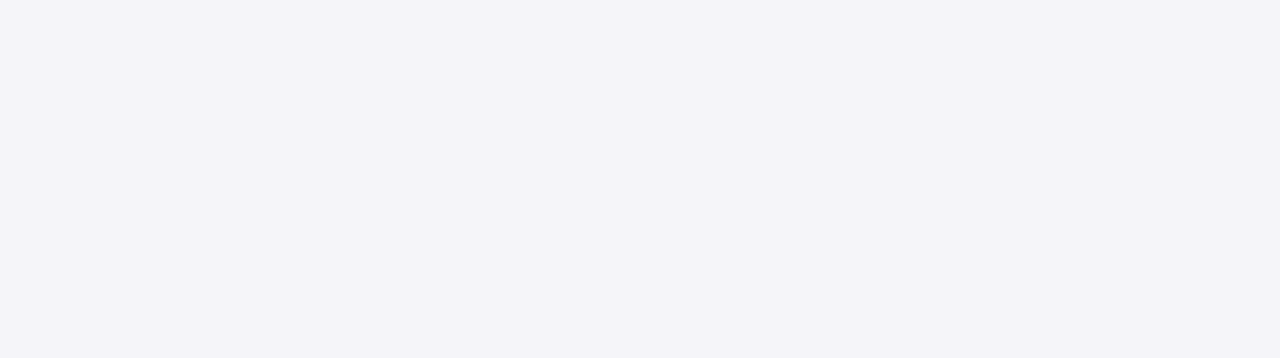
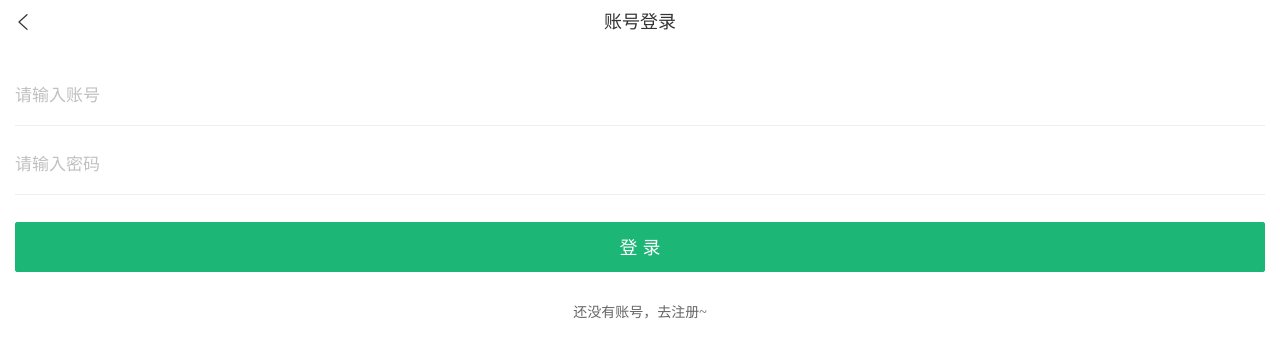
Before and after one commit to e-aj/hkzf, a React (Create React App) app: page /login in a window 1280 px wide. Shown: the top 358 px of the page. Built offline with nearby package versions, Linux system fonts and the light colour scheme.

Commit message:
登录界面

```diff
--- a/package.json
+++ b/package.json
@@ -8,6 +8,7 @@
     "@testing-library/user-event": "^12.1.10",
     "antd-mobile": "^2.3.1",
     "axios": "^0.24.0",
+    "formik": "^2.2.9",
     "node-sass": "4.14.1",
     "prop-types": "^15.7.2",
     "react": "^17.0.2",
@@ -16,7 +17,8 @@
     "react-scripts": "4.0.3",
     "react-spring": "^9.3.2",
     "react-virtualized": "^9.22.3",
-    "web-vitals": "^1.0.1"
+    "web-vitals": "^1.0.1",
+    "yup": "^0.32.11"
   },
   "scripts": {
     "start": "react-app-rewired start ",
--- a/src/App.js
+++ b/src/App.js
@@ -8,6 +8,9 @@ import CityList from './pages/CityList';
 import Map from './pages/Map';
 
 import HouseDetail from './pages/HouseDetail';
+
+import Login from './pages/Login'
+import Registe from './pages/Registe'
 
 function App() {
   return (
@@ -22,9 +25,13 @@ function App() {
       <Route path="/home" component={Home}></Route>
       <Route path="/citylist" component={CityList}></Route>
       <Route path="/map" component={Map}></Route>
+      <Route path="/login" component={Login}></Route>
+      <Route path="/registe" component={Registe}></Route>
 
       {/* 房源详情的路由规则： */}
       <Route path='/detail/:id' component={HouseDetail}></Route>
+
+
     </div>
 
     </Router>
--- /dev/null
+++ b/src/pages/Login/index.js
@@ -0,0 +1,96 @@
+import React, { Component } from 'react'
+import { Flex, WingBlank, WhiteSpace, Toast } from 'antd-mobile'
+import { Link } from 'react-router-dom'
+import { withFormik, Form, Field, ErrorMessage } from 'formik'
+import * as Yup from 'yup'
+
+import NavHeader from '../../components/NavHeader'
+
+import { API } from '../../utils/api'
+
+import styles from './index.module.css'
+
+// 验证规则
+const REG_UNAME = /^[a-zA-Z_\d]{5,8}$/
+const REG_PWD = /^[a-zA-Z_\d]{5,12}$/
+
+class Login extends Component {
+    render() {
+        return (
+            <div className={styles.root}>
+                {/* 顶部导航 */}
+                <NavHeader className={styles.navHeader}>账号登录</NavHeader>
+                <WhiteSpace size="xl" />
+
+                {/* 登录表单 */}
+                <WingBlank>
+                    <Form>
+                        {/* 账号 */}
+                        <div className={styles.formItem}>
+                            <Field className={styles.input} name="username" placeholder="请输入账号"></Field>
+                        </div>
+                        <ErrorMessage className={styles.error} name="username" component="div"></ErrorMessage>
+
+                        {/* 密码 */}
+                        <div className={styles.formItem}>
+                            <Field className={styles.input} name="password" type="password" placeholder="请输入密码"></Field>
+                        </div>
+                        <ErrorMessage className={styles.error} name="password" component="div"></ErrorMessage>
+
+                        <div className={styles.formSubmit}>
+                            <button className={styles.submit} type="submit">
+                                登 录
+                            </button>
+                        </div>
+                    </Form>
+                    <Flex className={styles.backHome}>
+                        <Flex.Item>
+                            <Link to="/registe">还没有账号，去注册~</Link>
+                        </Flex.Item>
+                    </Flex>
+                </WingBlank>
+            </div>
+        )
+    }
+}
+
+Login = withFormik({
+    // 提供状态
+    mapPropsToValues: () => ({username: '', password: ''}),
+
+    // 添加表单校验规则
+    validationSchema: Yup.object().shape({
+        username: Yup.string().required('请填写账号').matches(REG_UNAME, '长度为5到8位，只能出现字母、数字、下划线'),
+        password: Yup.string().required('请填写密码').matches(REG_PWD, '长度为5到8位，只能出现字母、数字、下划线')
+    }),
+
+    // 表单提交事件
+    handleSubmit: async (values, { props }) => {
+        const { username, password } = values;
+
+        const res = await API.post('/user/login', {
+            username,
+            password
+        })
+        console.log(username,password)
+        console.log(res)
+
+        const { status, body, description } = res.data
+
+        if (status === 200) {  // 登录成功
+            localStorage.setItem('hkzf_token', body.token)
+
+            // 无法在该方法中，通过 this 来获取路由信息，可以通过第二个对象参数中获取到 props 来使用 props
+            if (!props.location.state) {
+                props.history.go(-1)  // 返回上一页
+            } else {
+                props.history.replace(props.location.state.from.pathname)
+            }
+        } else {
+            Toast.info(description, 3, null, false)
+        }
+    }
+})(Login)
+
+// 注意：此处返回的是 高阶组件包装后的组件
+export default Login
--- /dev/null
+++ b/src/pages/Login/index.module.css
@@ -0,0 +1,82 @@
+.root {
+    height: 100%;
+    background-color: #fff;
+  }
+
+  .navHeader {
+    background-color: #fff;
+  }
+
+  .backHome {
+    margin-top: 30px;
+    text-align: center;
+  }
+
+  .backHome :global(a) {
+    color: #666;
+  }
+
+  .formItem {
+    position: relative;
+    margin-bottom: 9px;
+  }
+
+  .formItem::after {
+    content: '';
+    position: absolute;
+    background-color: #ddd;
+    display: block;
+    z-index: 1;
+    top: auto;
+    right: auto;
+    bottom: 0;
+    left: 0;
+    width: 100%;
+    height: 1px;
+    -webkit-transform-origin: 50% 100%;
+    transform-origin: 50% 100%;
+    -webkit-transform: scaleY(0.5);
+    transform: scaleY(0.5);
+  }
+
+  .input {
+    height: 60px;
+    width: 100%;
+    padding: 2px 0;
+    border: 0;
+    color: #000;
+    font-size: 17px;
+    background-color: transparent;
+  }
+
+  .input::placeholder {
+    color: #c0c0c0;
+  }
+
+  .formSubmit {
+    margin-top: 27px;
+  }
+
+  .submit {
+    display: block;
+    outline: 0 none;
+    -webkit-appearance: none;
+    padding: 0;
+    text-align: center;
+    font-size: 18px;
+    height: 50px;
+    line-height: 50px;
+    overflow: hidden;
+    text-overflow: ellipsis;
+    word-break: break-word;
+    white-space: nowrap;
+    color: #fff;
+    background-color: rgb(28, 182, 118);
+    border: 1px solid rgb(28, 182, 118);
+    border-radius: 2px;
+    width: 100%;
+  }
+
+  .error {
+    color: red;
+  }
```
Also changed, not shown: src/pages/Registe/index.js (added), 1 other file (tests, documents, lock files or other folders).
